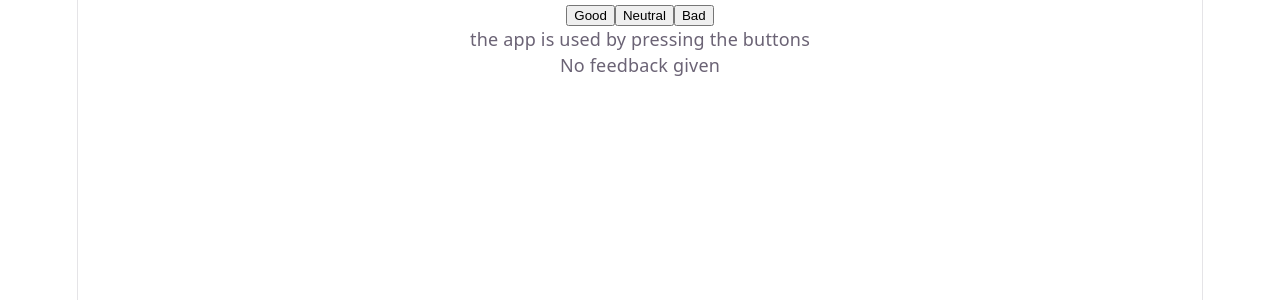
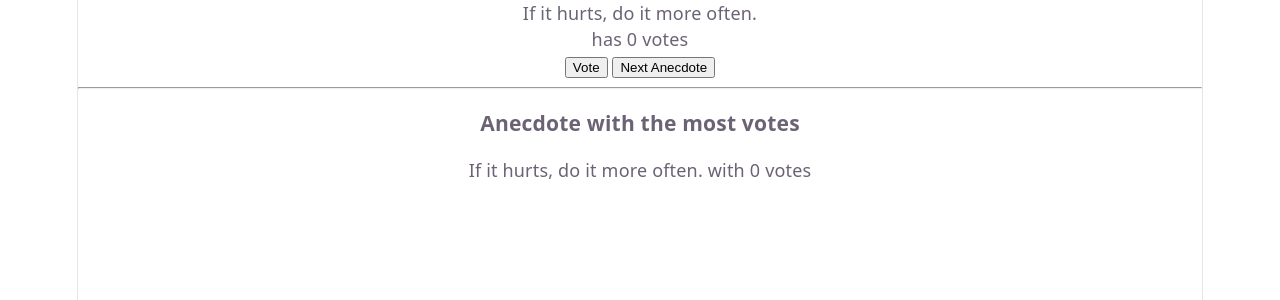
Before and after one commit to daddyschmack/fullstack-open-exercises, a React (Vite) app in the folder part1/: page / in a window 1280 px wide. Shown: the top 300 px of the page. Built offline with nearby package versions, Linux system fonts and the light colour scheme.

Commit message:
exerciee 1.11, table format

```diff
--- a/part1/src/App.jsx
+++ b/part1/src/App.jsx
@@ -1,87 +1,48 @@
 import { useState } from 'react'
-import './App.css'
 
-const Display = ({counter}) =>  <div>{counter}</div>
+const Button = ({onClick, selected, text}) => <button onClick={onClick}>{text}</button>;
 
-
-const Button = ({onClick, text}) => <button onClick={onClick}> {text}</button>
-
-const History = (props) => {
-    if(props.allClicks.length === 0){
-        return(
-            <div>
-                the app is used by pressing the buttons
-            </div>
-        )
-    }
-    return (
-        <div>
-            button press history: {props.allClicks.join(' ')}
-        </div>
-    )
-}
-const StatisticsLine = ({text, value}) => <tr>
-    <td>{text}</td> <td>{value.toFixed(2)}</td></tr>
-
-const Statistics = ({good = 0, bad = 0, neutral = 0}) => {
-    const total = good + bad + neutral;
-    const average = total > 0 ? (good + bad)/total : 0;
-    const positive = total > 0 ? good/total : 0;
-     if(total === 0) return <div>No feedback given</div>
-    return (
-
-        <div id="statistics">
-            <h3>Statistics</h3>
-            <table id="statistics-table">
-                <tbody>
-            <StatisticsLine text="Good" value={good} />
-            <StatisticsLine text="Neutral" value={neutral} />
-            <StatisticsLine text="Bad" value={bad} />
-            <StatisticsLine text="All" value={total} />
-            <StatisticsLine text="Average" value={average}/>
-            <StatisticsLine text= "Positive" value={positive}/>
-                </tbody>
-            </table>
-
-        </div>
-    )
-}
-
+const MostVoted = (votes) => votes.indexOf(Math.max(...votes));
 
 const App = () => {
-  const [good, setGood] = useState(0);
-  const [neutral, setNeutral] = useState(0);
-  const [bad, setBad] = useState(0);
-  const [allClick, setAll] = useState([]);
 
-  const handleGoodClick = () => {
-    setAll(allClick.concat('Good'));
-    setGood(good + 1);
-  }
-  const handleNeutralClick = () => {
-      setAll(allClick.concat('Neutral'));
-      setNeutral(neutral + 1);
-  }
-  const handleBadClick = () => {
-      setAll(allClick.concat('Bad'));
-      setBad(bad + 1);
+  const anecdotes = [
+    'If it hurts, do it more often.',
+    'Adding manpower to a late software project makes it later!',
+    'The first 90 percent of the code accounts for the first 90 percent of the development time...The remaining 10 percent of the code accounts for the other 90 percent of the development time.',
+    'Any fool can write code that a computer can understand. Good programmers write code that humans can understand.',
+    'Premature optimization is the root of all evil.',
+    'Debugging is twice as hard as writing the code in the first place. Therefore, if you write the code as cleverly as possible, you are, by definition, not smart enough to debug it.',
+    'Programming without an extremely heavy use of console.log is same as if a doctor would refuse to use x-rays or blood tests when diagnosing patients.',
+    'The only way to go fast, is to go well.'
+  ]
+
+  // Initialize an array of zeros that is the same length as the anecdotes array
+  const [votes, setVotes] = useState(new Array(anecdotes.length).fill(0))
+  const [selected, setSelected] = useState(0)
+
+  const handleRandomClick = () => {
+    setSelected(Math.floor(Math.random() * anecdotes.length))
   }
 
-  const total = good + neutral + bad;
-  const average = total === 0 ? 0 : (good - bad) / total;
-  const positive = total === 0 ? 0 : (good / total) * 100;
-  const statProps = {good, neutral, bad};
+  const handleVoteClick = () => {
+    const copy = [...votes]       // Create a copy of the array
+    copy[selected] += 1           // Increment the vote for the currently selected anecdote
+    setVotes(copy)                // Set the state to the updated array
+  }
+
   return (
-   <div>
+    <div >
+      <p>{anecdotes[selected]}</p>
+      <p> has {votes[selected]} votes</p>
+      <Button onClick={handleVoteClick} text={'Vote'}/> <Button onClick={handleRandomClick} text="Next Anecdote"/>
 
-       <Button onClick={handleGoodClick} text="Good" />
-       <Button onClick={handleNeutralClick} text="Neutral" />
-       <Button onClick={handleBadClick} text="Bad" />
+   <br/>
+    <hr />
+        <h3>Anecdote with the most votes</h3>
+        <p>{anecdotes[MostVoted(votes)]} with {votes[MostVoted(votes)]} votes</p>
 
-
-     <History allClicks={allClick} />
-     <Statistics {...statProps} />
-   </div>
+    </div>
   )
 }
 
```
